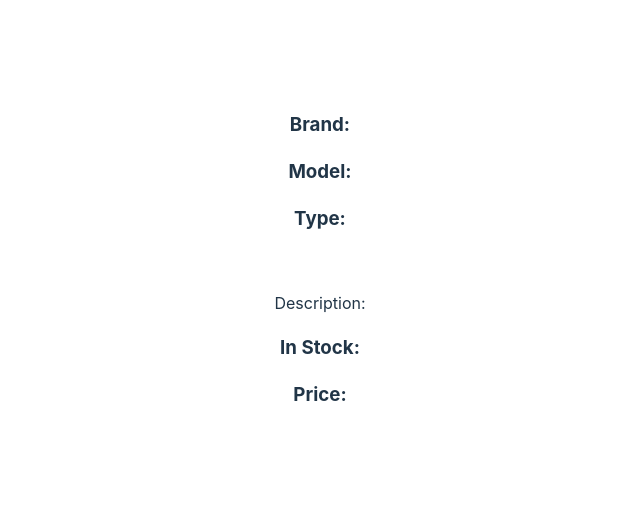
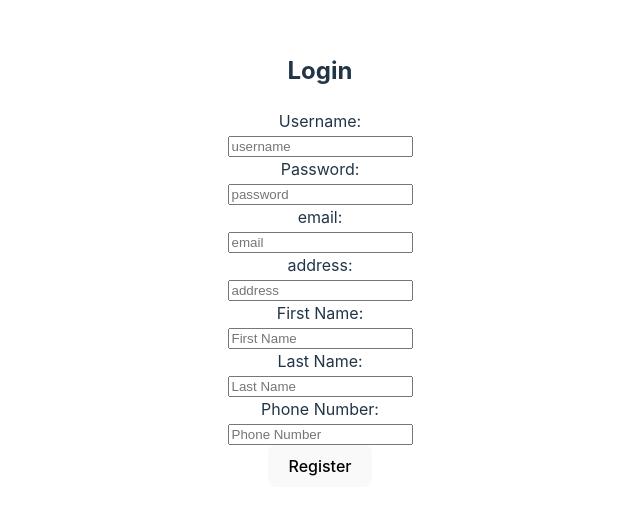
Before and after one commit to CoreyD24/capstone-project, a React (Vite) app: page /register in a window 1280 px wide. Shown: the part 140-654 px from the top of the page, without its empty margins (320-960 px from the left). Built offline with nearby package versions, Linux system fonts and the light colour scheme; no server answers.

Commit message:
create register component that allows registration

```diff
--- a/src/client/App.jsx
+++ b/src/client/App.jsx
@@ -2,6 +2,7 @@ import { useState } from "react";
 import { Routes, Route } from "react-router-dom";
 import "./App.css";
 import Login from "./components/Login.jsx";
+import Register from "./components/Register.jsx";
 import AllProducts from "./components/AllProducts";
 import SingleProduct from "./components/SingleProduct";
 
@@ -16,6 +17,7 @@ const App = () => {
           path="/login"
           element={<Login setIsAdmin={setIsAdmin} setToken={setToken} />}
         />
+        <Route path="/register" element={<Register setToken={setToken} />} />
         <Route path="/products" element={<AllProducts isAdmin={isAdmin} />} />
         <Route path="/:id" element={<SingleProduct />} />
       </Routes>
--- /dev/null
+++ b/src/client/components/Register.jsx
@@ -0,0 +1,115 @@
+import React, { useEffect, useState } from "react";
+import axios from "axios";
+import { useNavigate } from "react-router-dom";
+// import { Link } from "react-router-dom"; use later when clicking on product to take to single product page
+
+const Register = ({ setToken }) => {
+  const navigate = useNavigate();
+  const [username, setUsername] = useState("");
+  const [password, setPassword] = useState("");
+  const [email, setEmail] = useState("");
+  const [address, setAddress] = useState("");
+  const [first_name, setFirst_name] = useState("");
+  const [last_name, setLast_name] = useState("");
+  const [phone_number, setPhone_number] = useState("");
+
+  const loginHandler = async (e) => {
+    e.preventDefault();
+    const {
+      data: { token, admin },
+    } = await axios.post("/auth/register", {
+      username,
+      password,
+      email,
+      address,
+      first_name,
+      last_name,
+      phone_number,
+    });
+    localStorage.setItem("TOKEN", token);
+    setToken(token);
+    navigate("/");
+  };
+
+  return (
+    <div>
+      <h2> Login </h2>
+
+      <form action="">
+        <label htmlFor="">
+          Username:
+          <br />
+          <input
+            placeholder="username"
+            value={username}
+            onChange={(e) => setUsername(e.target.value)}
+          />
+        </label>
+        <br />
+        <label htmlFor="">
+          Password:
+          <br />
+          <input
+            placeholder="password"
+            value={password}
+            onChange={(e) => setPassword(e.target.value)}
+          />
+        </label>
+        <br />
+        <label htmlFor="">
+          email:
+          <br />
+          <input
+            placeholder="email"
+            value={email}
+            onChange={(e) => setEmail(e.target.value)}
+          />
+        </label>
+        <br />
+        <label htmlFor="">
+          address:
+          <br />
+          <input
+            placeholder="address"
+            value={address}
+            onChange={(e) => setAddress(e.target.value)}
+          />
+        </label>
+        <br />
+        <label htmlFor="">
+          First Name:
+          <br />
+          <input
+            placeholder="First Name"
+            value={first_name}
+            onChange={(e) => setFirst_name(e.target.value)}
+          />
+        </label>
+        <br />
+        <label htmlFor="">
+          Last Name:
+          <br />
+          <input
+            placeholder="Last Name"
+            value={last_name}
+            onChange={(e) => setLast_name(e.target.value)}
+          />
+        </label>
+        <br />
+        <label htmlFor="">
+          Phone Number:
+          <br />
+          <input
+            placeholder="Phone Number"
+            value={phone_number}
+            onChange={(e) => setPhone_number(e.target.value)}
+          />
+        </label>
+        <br />
+        <button onClick={loginHandler}>Register</button>
+      </form>
+    </div>
+  );
+};
+
+export default Register;
--- a/src/server/auth/index.js
+++ b/src/server/auth/index.js
@@ -1,9 +1,9 @@
+require("dotenv").config();
 const express = require("express");
 const jwt = require("jsonwebtoken");
 const bcrypt = require("bcrypt");
 const prisma = require("../client");
 const router = express.Router();
-require("dotenv")
 
 router.post("/login", async (req, res, next) => {
   const { username, password } = req.body;
```
